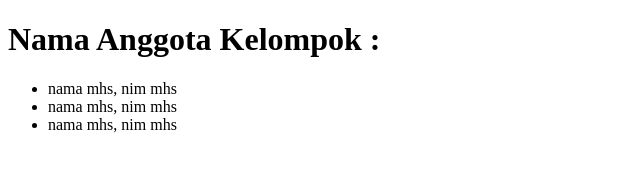
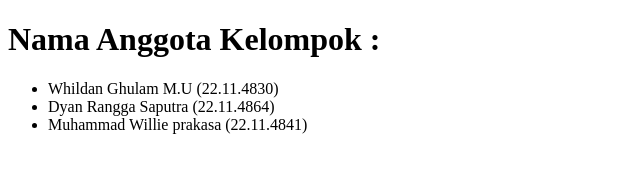
Before and after one commit to Rave-m/cleanCloud, a plain HTML site: page index.html in a window 1280 px wide. Shown: the whole page, without its empty margins (0-640 px from the left). Drawn offline with Linux system fonts and the light colour scheme.

Commit message:
update: text

```diff
--- a/index.html
+++ b/index.html
@@ -8,9 +8,9 @@
 	<body>
 		<h1>Nama Anggota Kelompok :</h1>
 		<ul>
-			<li>nama mhs, nim mhs</li>
-			<li>nama mhs, nim mhs</li>
-			<li>nama mhs, nim mhs</li>
+			<li>Whildan Ghulam M.U (22.11.4830)</li>
+			<li>Dyan Rangga Saputra (22.11.4864)</li>
+			<li>Muhammad Willie prakasa (22.11.4841)</li>
 		</ul>
 	</body>
 </html>
```
